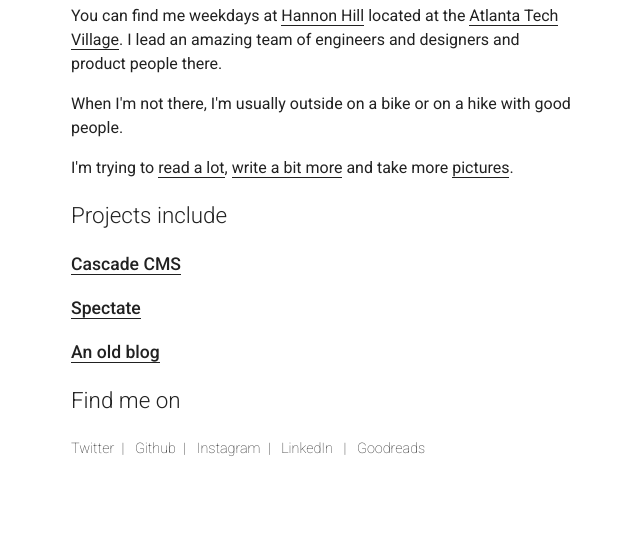
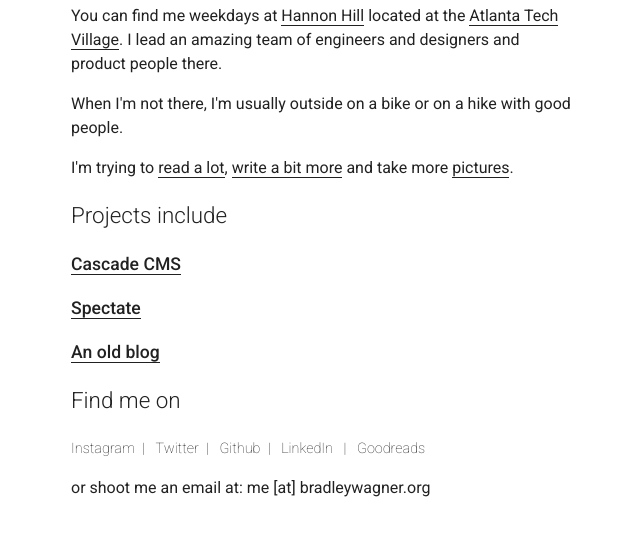
Before and after one commit to bradical/bradical.github.io, a website: page index.html in a window 1280 px wide. Shown: the part 232-768 px from the top of the page, without its empty margins (319-959 px from the left). Drawn offline with Linux system fonts and the light colour scheme.

Commit message:
Adding email address

```diff
--- a/index.html
+++ b/index.html
@@ -37,12 +37,13 @@
     <section class="social">
       <h2>Find me on</h2>
       <ul>
+        <li><a href="https://www.instagram.com/bradley_wagner">Instagram</a></li>
         <li><a href="https://twitter.com/bradleywagner">Twitter</a></li>
         <li><a href="https://github.com/bradical">Github</a></li>
-        <li><a href="https://www.instagram.com/bradley_wagner">Instagram</a></li>
         <li><a href="https://www.linkedin.com/in/booradley">LinkedIn </a></li>
         <li><a href="https://www.goodreads.com/user/show/570341-bradley">Goodreads</a></li>
       </ul>
+      <p>or shoot me an email at: me [at] bradleywagner.org</p>
     </section>
   </body>
 </html>
```
